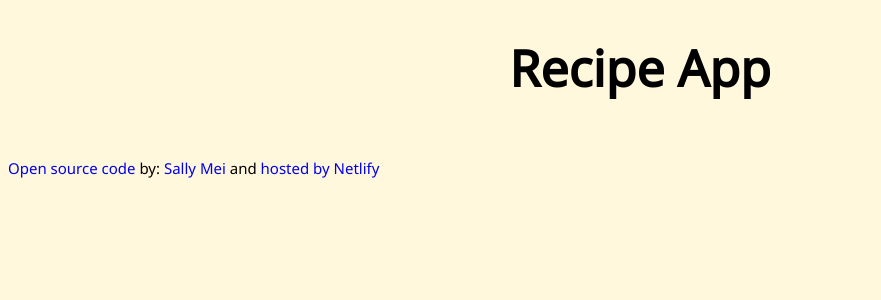
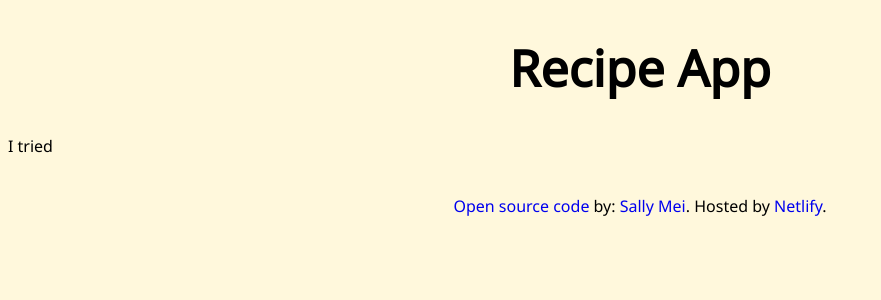
Before and after one commit to SMei201900/Recipe_App, a React (Create React App) app: page / in a window 1280 px wide. Shown: the top 300 px of the page, without its empty margins (0-881 px from the left). Built offline with nearby package versions, Linux system fonts and the light colour scheme.

Commit message:
Fixed link's security issue

```diff
--- a/src/App.js
+++ b/src/App.js
@@ -1,6 +1,7 @@
 import React from "react";
 import "./App.css";
 import Credits from "./Credits";
+import Food from "./Food";
 
 export default function App() {
 	return (
@@ -8,8 +9,12 @@ export default function App() {
 			<header>
 				<h1> Recipe App </h1>
 			</header>
-			<br />
-			<Credits />
+			<main>
+				<Food />
+			</main>
+			<section>
+				<Credits />
+			</section>
 		</div>
 	);
 }
--- a/src/Credits.css
+++ b/src/Credits.css
@@ -1,5 +1,5 @@
-.credit {
-	font-size: 15px;
+footer {
+	text-align: center;
 }
 
 .profile {
--- a/src/Credits.js
+++ b/src/Credits.js
@@ -3,13 +3,14 @@ import "./Credits.css";
 
 export default function Credits() {
 	return (
-		<div>
-			<span className="credit">
+		<div className="credits">
+			<br />
+			<footer>
 				<a
 					className="codeSource"
 					href="https://github.com/SMei201900/recipe_app"
 					target="_blank"
-					rel="noreferrer"
+					rel="noreferrer noopener"
 				>
 					Open source code
 				</a>{" "}
@@ -18,20 +19,21 @@ export default function Credits() {
 					className="profile"
 					href="https://www.linkedin.com/in/sally-mei-1a4439210/"
 					target="_blank"
-					rel="noreferrer"
+					rel="noreferrer noopener"
 				>
 					Sally Mei
-				</a>{" "}
-				and{" "}
+				</a>
+				. Hosted by{" "}
 				<a
 					className="hostSite"
-					href="https://condescending-swartz-356e87.netlify.app/"
+					href="https://vigorous-mcnulty-ccc11c.netlify.app/"
 					target="_blank"
-					rel="noreferrer"
+					rel="noreferrer noopener"
 				>
-					hosted by Netlify
+					Netlify
 				</a>
-			</span>
+				.
+			</footer>
 		</div>
 	);
 }
--- /dev/null
+++ b/src/Food.js
@@ -0,0 +1,9 @@
+import React from "react";
+
+export default function Food() {
+	return (
+		<div className="Food">
+			<p> I tried</p>
+		</div>
+	);
+}
```
